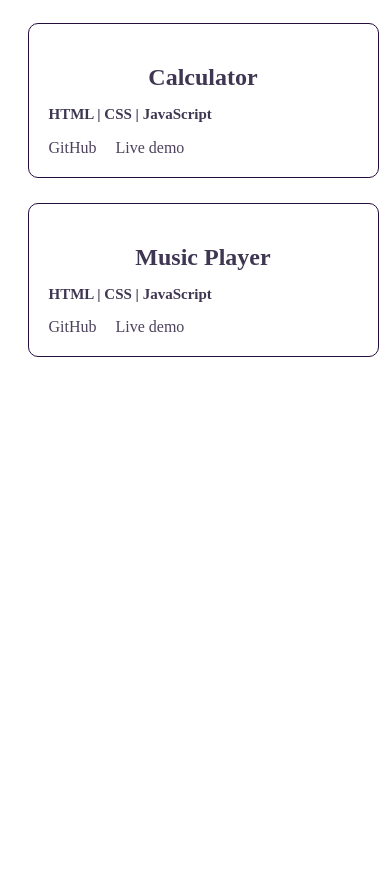
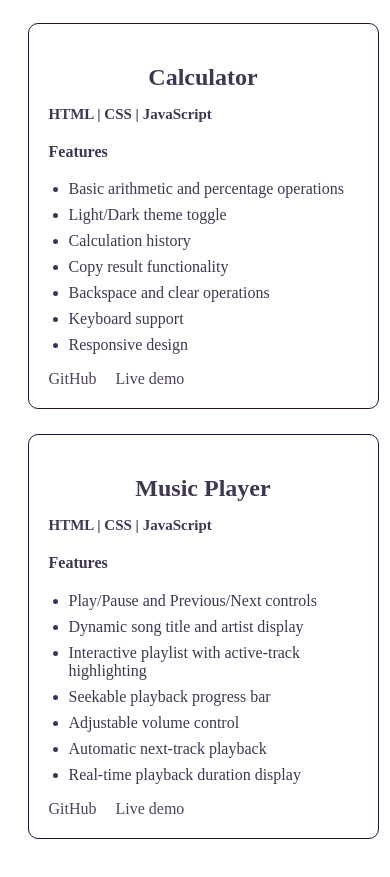
Before and after one commit to anjani-alaveni/portfolio, a plain HTML site: page projects.html in a window 390 px wide. Shown: the part 2520-3397 px from the top of the page. Before the commit the page ends 2915 px from the top, so only its background shows below. Drawn offline with Linux system fonts and the light colour scheme.

Commit message:
modified projects

```diff
--- a/projects.html
+++ b/projects.html
@@ -36,7 +36,7 @@
             <a href="https://drive.google.com/file/d/1Nci4CdJB1SmrXcoMPC5quDQk_VTM2Kop/view?usp=drive_link">Live
                Demo</a>
          </div>
-         <div class="project-card" data-category="python" >
+         <div class="project-card" data-category="python">
             <h2>Smart Home Automation</h2>
             <h3></h3>
             <p>
@@ -97,22 +97,51 @@
                <li>Keyboard navigation</li>
                <li>Responsive design for different screen sizes</li>
 
-            </ul></p>
+            </ul>
+            </p>
             <a href=https://github.com/anjani-alaveni/codeAlpha_imageGallery>GitHub</a>
-            <a href="">Live demo</a>
+            <a
+               href="https://www.linkedin.com/posts/anjani-alaveni_codealpha-internship-webdevelopment-ugcPost-7510631360034934785-oGAx/?highlightedUpdateUrn=urn%3Ali%3Aactivity%3A7510631414497873920&highlightedUpdateType=SOCIAL_SHARE&origin=SOCIAL_SHARE&utm_source=share&utm_medium=member_desktop&rcm=ACoAAFh3KbcBDMzKaMBmdjmelifDs01HGjouDKk">Live
+               demo</a>
          </div>
-          <div class="project-card" data-category="web">
+         <div class="project-card" data-category="web">
             <h2>Calculator</h2>
             <h3> HTML | CSS | JavaScript</h3>
-            <p></p>
+            <p>
+               <b>Features</b>
+            <ul>
+               <li>Basic arithmetic and percentage operations</li>
+               <li>Light/Dark theme toggle</li>
+               <li>Calculation history</li>
+               <li>Copy result functionality</li>
+               <li>Backspace and clear operations</li>
+               <li>Keyboard support</li>
+               <li>Responsive design</li>
+            </ul>
+            </p>
             <a href="https://github.com/anjani-alaveni/codeAlpha_caluculatorApp">GitHub</a>
-            <a href="">Live demo</a>
+            <a
+               href="https://www.linkedin.com/posts/anjani-alaveni_webdevelopment-html-css-ugcPost-7511784734130233344-a5C8/?highlightedUpdateUrn=urn%3Ali%3Aactivity%3A7511784779625828353&highlightedUpdateType=SOCIAL_SHARE&origin=SOCIAL_SHARE&utm_source=share&utm_medium=member_desktop&rcm=ACoAAFh3KbcBDMzKaMBmdjmelifDs01HGjouDKk">Live
+               demo</a>
          </div>
          <div class="project-card" data-category="web">
             <h2>Music Player</h2>
             <h3> HTML | CSS | JavaScript</h3>
+            <p><b>Features</b>
+            <ul>
+               <li>Play/Pause and Previous/Next controls</li>
+               <li>Dynamic song title and artist display</li>
+               <li>Interactive playlist with active-track highlighting</li>
+               <li>Seekable playback progress bar</li>
+               <li>Adjustable volume control</li>
+               <li>Automatic next-track playback</li>
+               <li>Real-time playback duration display</li>
+            </ul>
+            </p>
             <a href="https://github.com/anjani-alaveni/codeAlpha_MusicPlayer">GitHub</a>
-            <a href="">Live demo</a>
+            <a
+               href="https://www.linkedin.com/posts/anjani-alaveni_codealpha-internship-frontenddevelopment-ugcPost-7509614611449573376-fSwx/?highlightedUpdateUrn=urn%3Ali%3Aactivity%3A7509614680471138304&highlightedUpdateType=SOCIAL_SHARE&origin=SOCIAL_SHARE&utm_source=share&utm_medium=member_desktop&rcm=ACoAAFh3KbcBDMzKaMBmdjmelifDs01HGjouDKk">Live
+               demo</a>
          </div>
       </div>
    </section>
```
